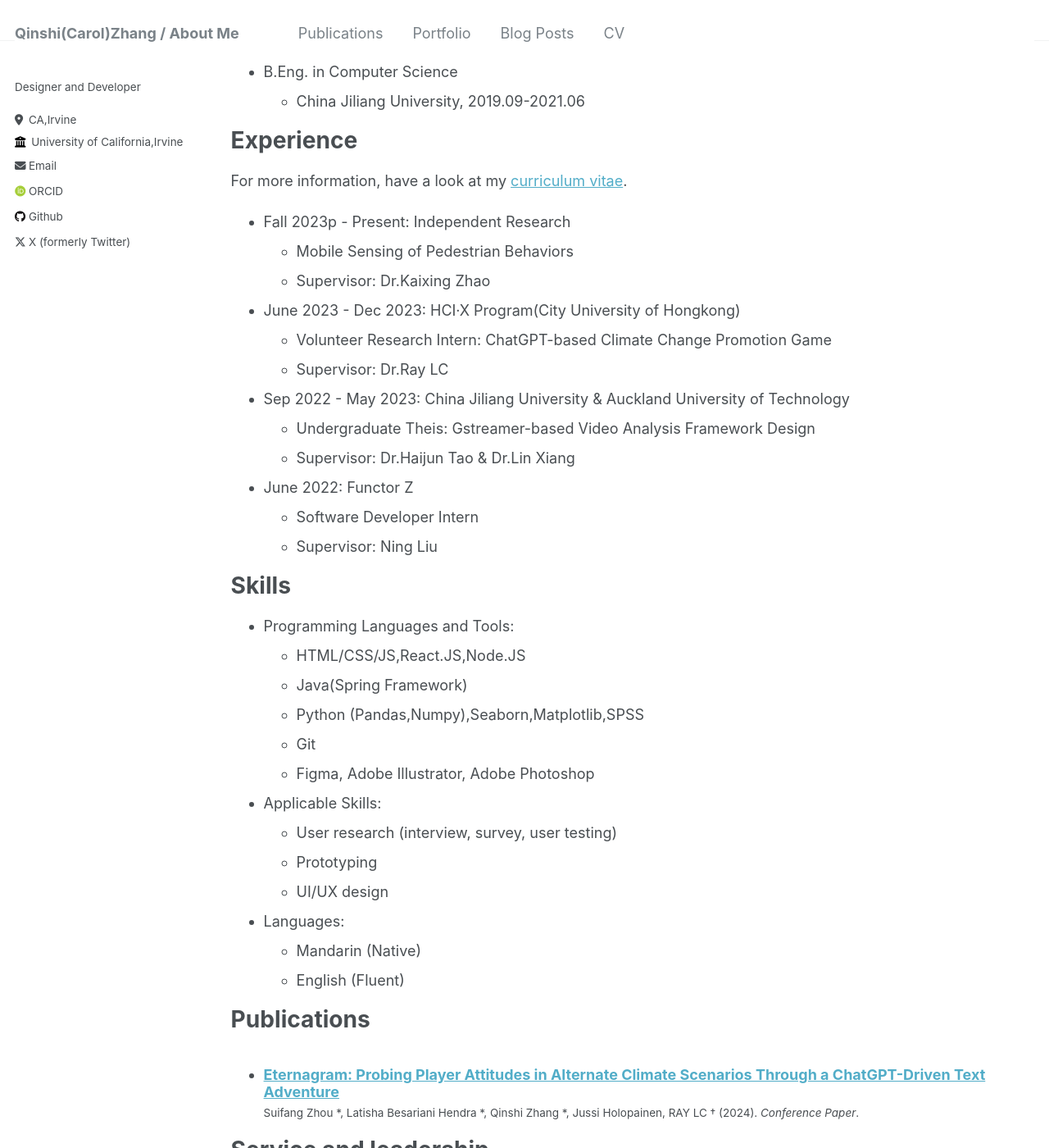
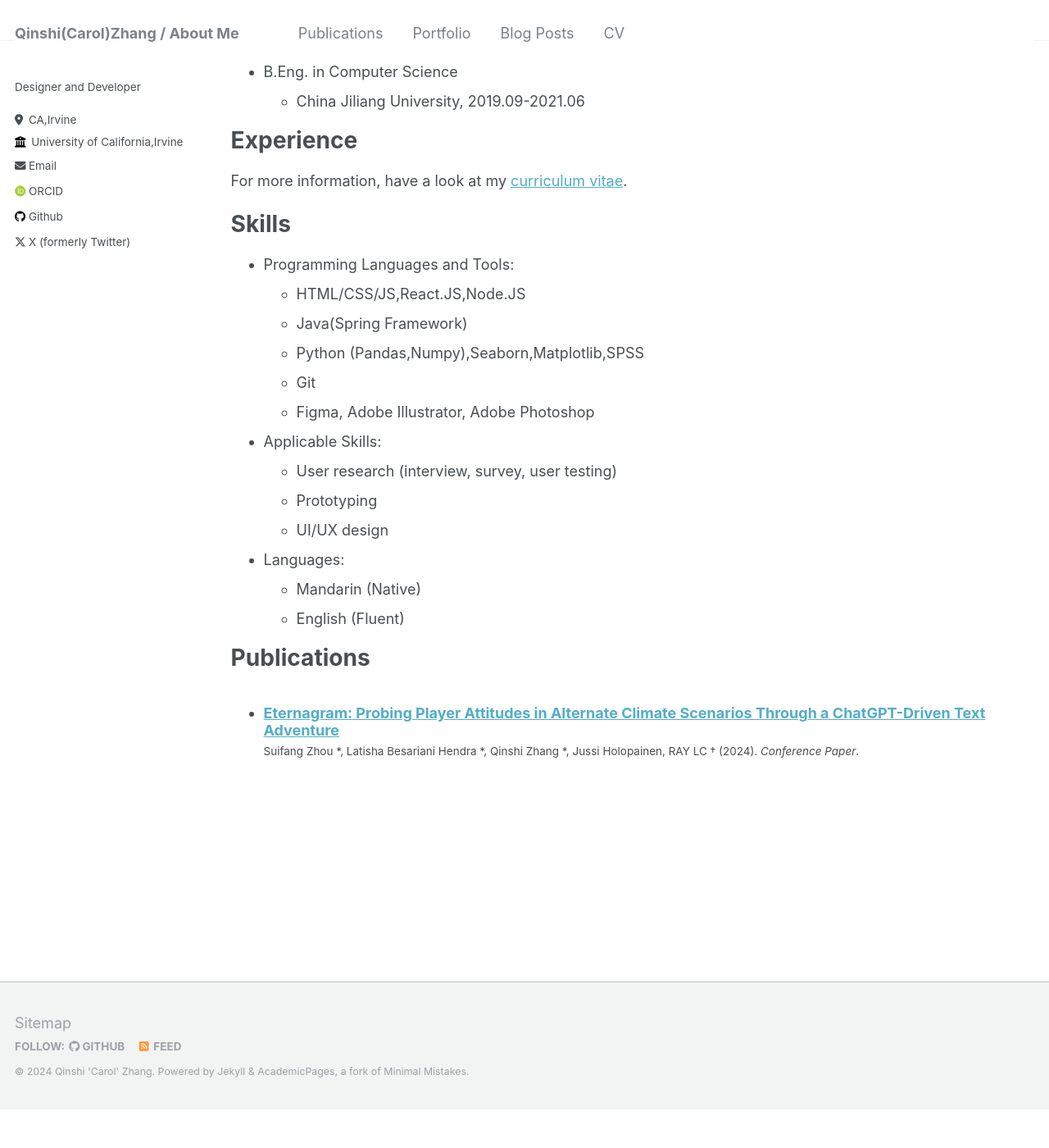
Before and after one commit to Carolzhangzz/AcademicWeb, a Jekyll site: the page built from _pages/cv.md, in a window 1280 px wide and 1400 px high, scrolled down 250 px. Shown: the whole window at 82% size. Built offline with Jekyll 4.4.1, drawn with Linux system fonts in a browser that asks for light colours; some web fonts are replaced; after the commit the page ends 1602 px from its top, so only the background shows below that; some of the changed text lies outside the part shown.

Commit message:
Update cv.md

```diff
--- a/_pages/cv.md
+++ b/_pages/cv.md
@@ -20,9 +20,9 @@ Education
 
 Experience
 ======
-For more information, have a look at my [curriculum vitae](https://drive.google.com/file/d/1z6C8I_7Mtlx7usWFcA6z0pd-MI9E3tVs/view?usp=sharing).
+For more information, have a look at my [curriculum vitae](https://drive.google.com/file/d/1X-DBuEo0zBKGEvNGhlBI5u68V1jtEWub/view?usp=sharing).
 
-* Fall 2023p - Present: Independent Research
+<!--* Fall 2023p - Present: Independent Research
   * Mobile Sensing of Pedestrian Behaviors
   * Supervisor: Dr.Kaixing Zhao
 
@@ -36,7 +36,7 @@ For more information, have a look at my [curriculum vitae](https://drive.google.
 
 * June 2022: Functor Z
   * Software Developer Intern
-  * Supervisor: Ning Liu
+  * Supervisor: Ning Liu -->
 
 Skills
 ======
@@ -72,8 +72,8 @@ Teaching
     {% include archive-single-cv.html %}
   {% endfor %}</ul> -->
 
-Service and leadership
+<!--Service and leadership
 ======
 * Student Volunteer, CHI, 2024
 * Student Volunteer, Chinese CHI, 2023
-* Volunteer, Senior Community Service, 2021
+* Volunteer, Senior Community Service, 2021 -->
```
